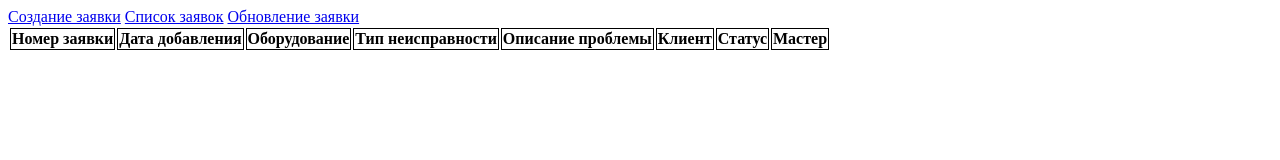
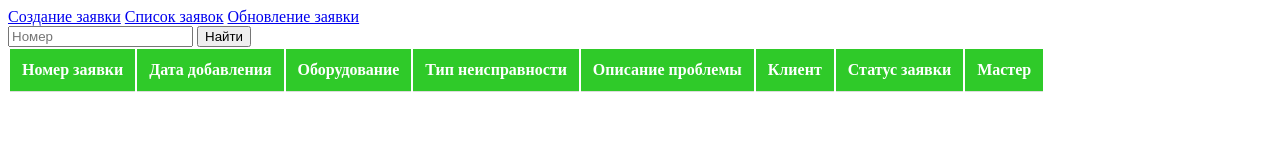
Before and after one commit to ATOMNKA1/DEMO, a plain HTML site: page orders.html in a window 1280 px wide. Drawn offline with Linux system fonts and the light colour scheme; no server answers.

Commit message:
Добавлен функционал поиска по номеру

```diff
--- a/orders.html
+++ b/orders.html
@@ -1,57 +1,87 @@
 <!DOCTYPE html>
-<html lang="en">
+
 <head>
     <title>Список заявок</title>
 </head>
+
 <body>
     <a href="index.html">Создание заявки</a>
     <a href="orders.html">Список заявок</a>
     <a href="update.html">Обновление заявки</a>
+    <div>
+        <input id="search" placeholder="Номер" />
+        <button onclick="GetFilter()">Найти</button>
+    </div>
     <table>
+        <thead>
             <tr>
                 <th>Номер заявки</th>
                 <th>Дата добавления</th>
                 <th>Оборудование</th>
                 <th>Тип неисправности</th>
-            <th>Описание проблемы </th>
+                <th>Описание проблемы</th>
                 <th>Клиент</th>
-            <th>Статус</th>
+                <th>Статус заявки</th>
                 <th>Мастер</th>
             </tr>
+        </thead>
+        <tbody>
+
+        </tbody>
     </table>
     <script>
-        let table = document.querySelector("table")
-
+        let table = document.querySelector("tbody");
         GetOrders();
 
-        async function GetOrders() {
-            let response = await fetch("http://127.0.0.1:8000/orders").then(data => data.json());
+        async function GetOrders(param = null) {
 
-            if(response.message)
+            let response = param ?
+                await fetch(`http://127.0.0.1:8000/orders?param=${param}`).then(data => data.json()) :
+                await fetch("http://127.0.0.1:8000/orders").then(data => data.json())
+            if (response.message)
                 alert(response.message);
-
             response.repo.forEach(o => {
                 let tr = document.createElement("tr");
 
-                tr.innerHTML =`
+                tr.innerHTML = `
                     <td>${o.number}</td>
-                    <td>${o.startDat}</td>
+                    <td>${o.startDate}</td>
                     <td>${o.device}</td>
                     <td>${o.problemType}</td>
                     <td>${o.description}</td>
                     <td>${o.client}</td>
                     <td>${o.status}</td>
-                    <td>${o.master}</td>`;
+                    <td>${o.master}</td> `;
 
                 table.append(tr);
             });
 
         }
+
+        function GetFilter() {
+            table.innerHTML = ""
+            let param = document.getElementById("search").value;
+            GetOrders(param)
+        }
+
     </script>
     <style>
-        th, td {
-            border: 1px solid black;
+        th,
+        td {
+            padding: 12px;
+            text-align: left;
+            border-bottom: 1px solid #ddd;
+        }
+
+        th {
+            background-color: #2fca29;
+            color: white;
+        }
+
+        tr:hover {
+            background-color: #f1f1f1;
         }
     </style>
 </body>
+
 </html>
```
Lines whose indentation alone changed are shown as unchanged.
